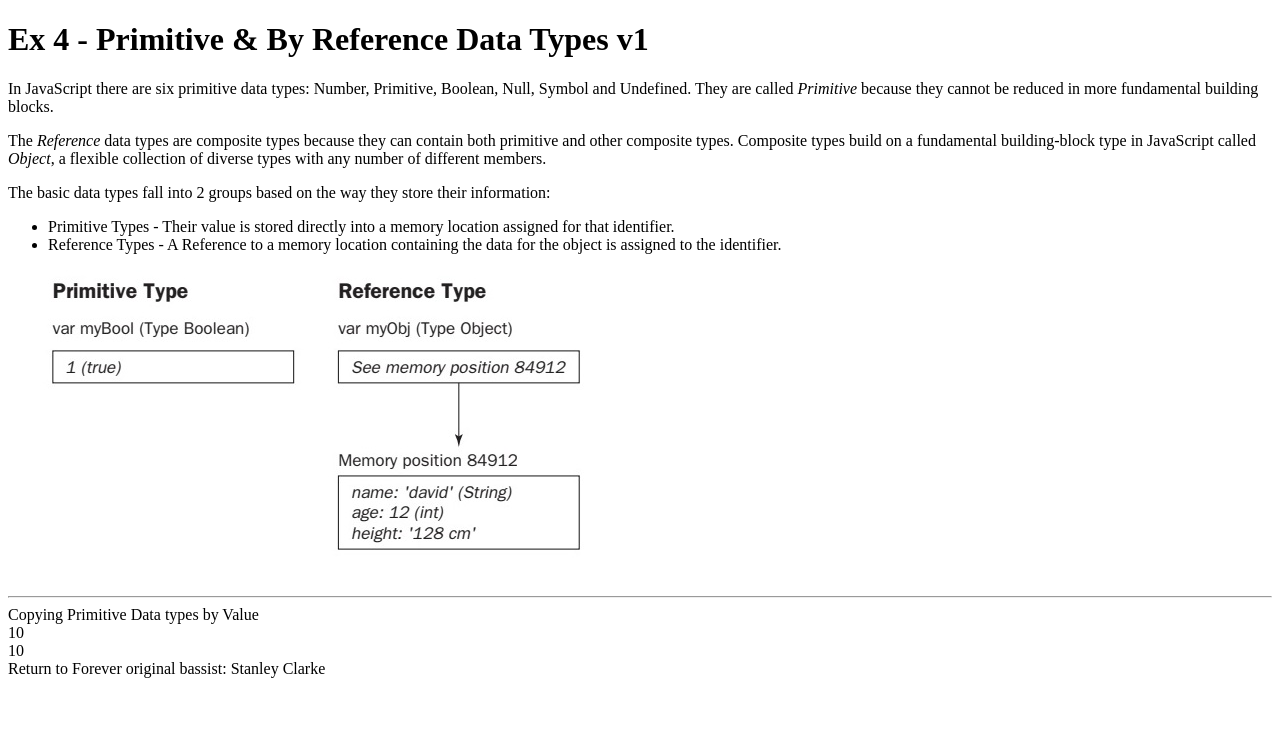
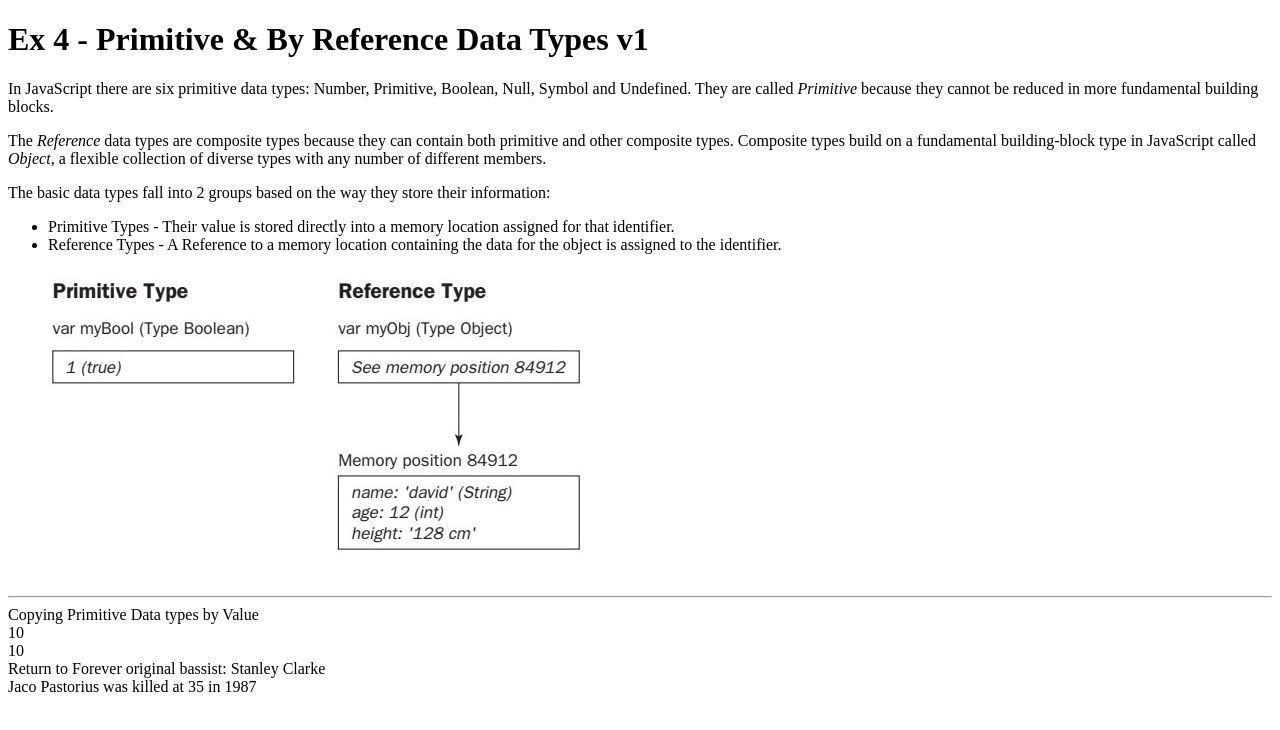
Before and after one commit to Andreastsar/Assignments, a plain HTML site: page CB16_JAVASCRIPT/JavaScript_Ex_on_class/JS_Ex4-By_reference_by_type.html in a window 1280 px wide. Drawn offline with Linux system fonts and the light colour scheme.

Commit message:
end of lesson

```diff
--- a/CB16_JAVASCRIPT/JavaScript_Ex_on_class/JS_Ex4-By_reference_by_type.html
+++ b/CB16_JAVASCRIPT/JavaScript_Ex_on_class/JS_Ex4-By_reference_by_type.html
@@ -40,7 +40,7 @@
             document.write(`${number2}<br/>`);
 
             const arr1 = [
-                  ["Jaco Pastorius", 60, true],
+                  ["Jaco Pastorius", 35, true],
                   ["Stanley Clarke", 72, false],
                   ["Marcus Miller", 58, true]
             ];
@@ -48,6 +48,8 @@
             const arr2 = arr1;
             document.write(`Return to Forever original bassist: ${arr2[1][0]}<br/>`);
             console.table(arr2);
+
+            document.write(`${arr2[0][0]} was killed at ${arr1[0][1]} in 1987`);
       </script>
 </body>
 
```
